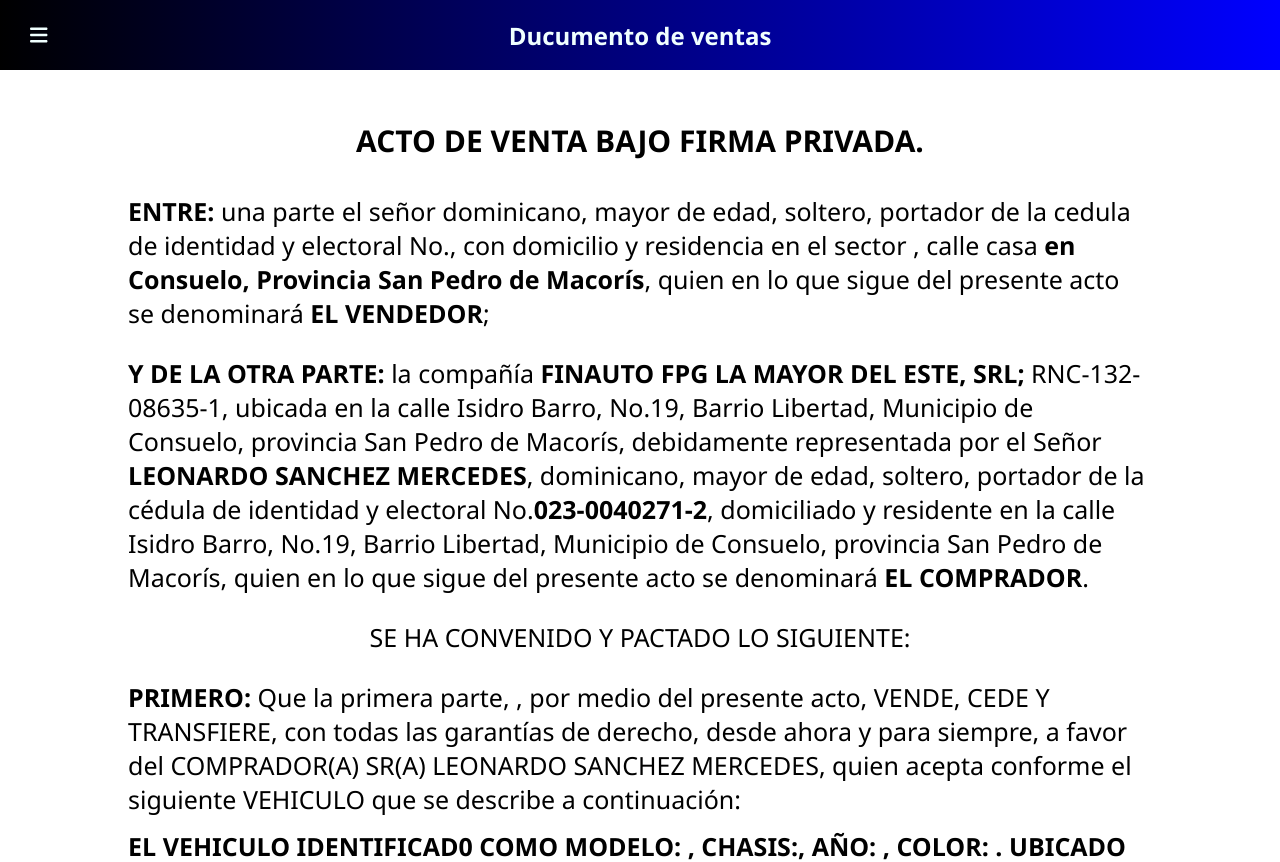
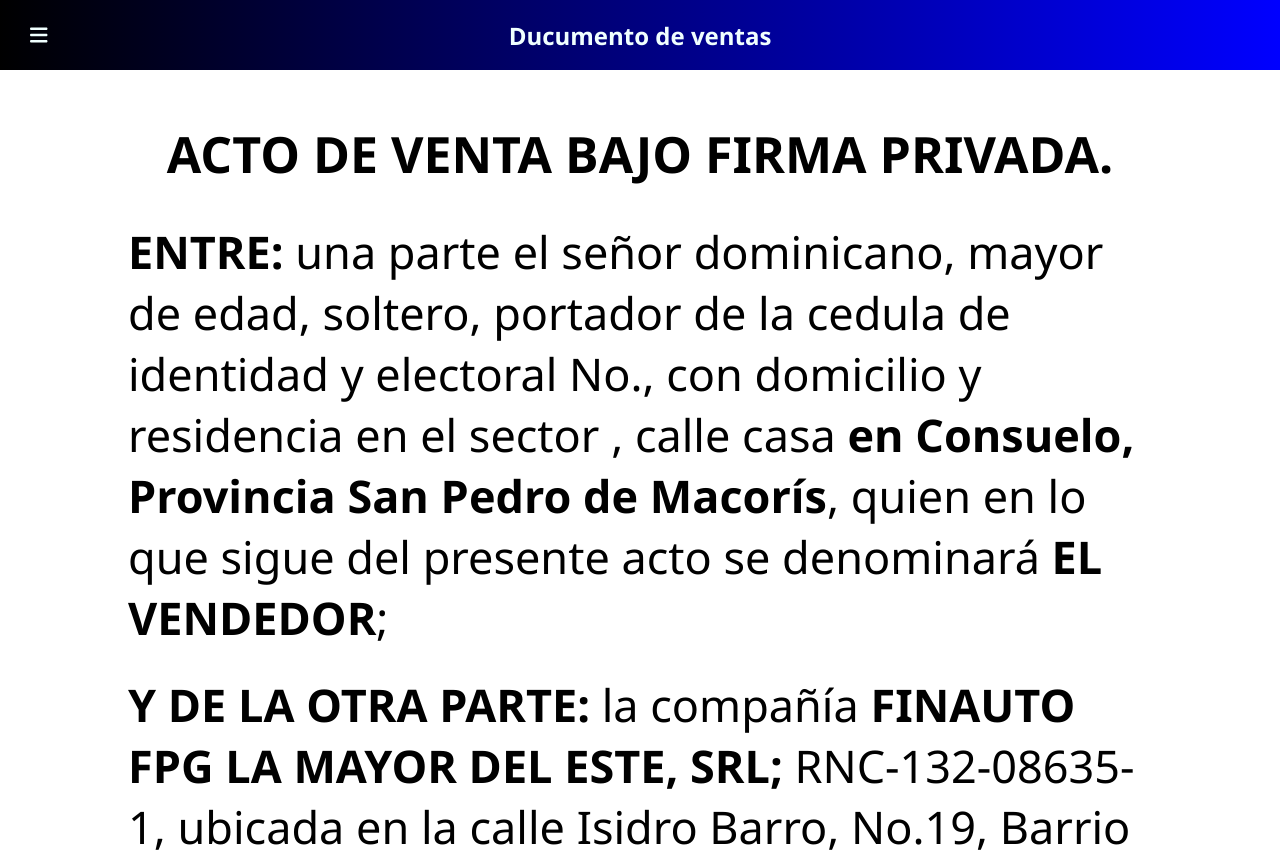
Before and after one commit to rokola18/Delear-App, a React (Create React App) app: page /despacho in a window 1280 px wide. Shown: the top 862 px of the page. Built offline with nearby package versions, Linux system fonts and the light colour scheme.

Commit message:
le aumente el tamaño

```diff
--- a/src/frontent/css/body.css
+++ b/src/frontent/css/body.css
@@ -86,9 +86,9 @@
   }
 
   .acto{
-    font-size: 30px;
+    font-size: 50px;
   }
 
   .venta{
-    font-size: 25px;
+    font-size: 45px;
   }
```
